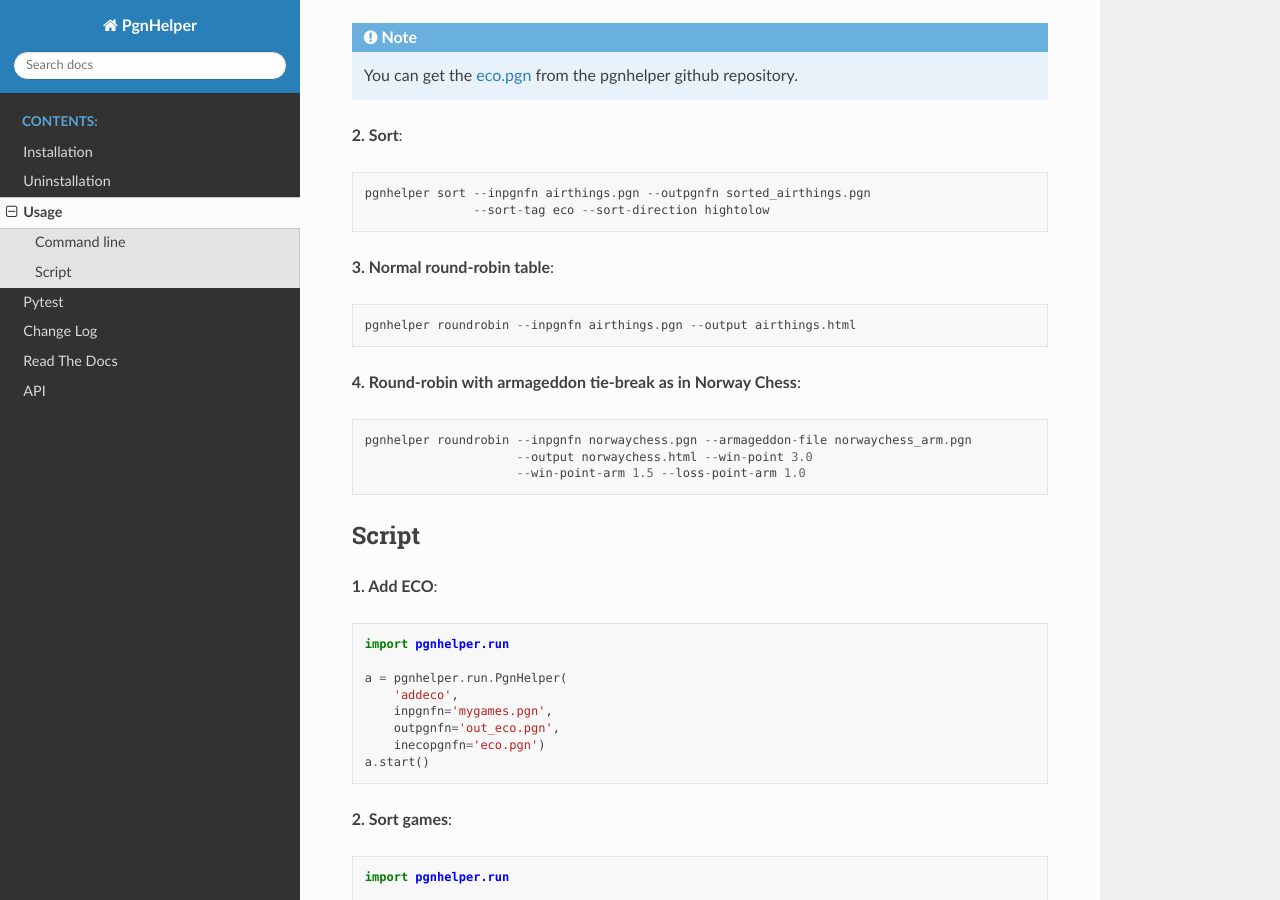
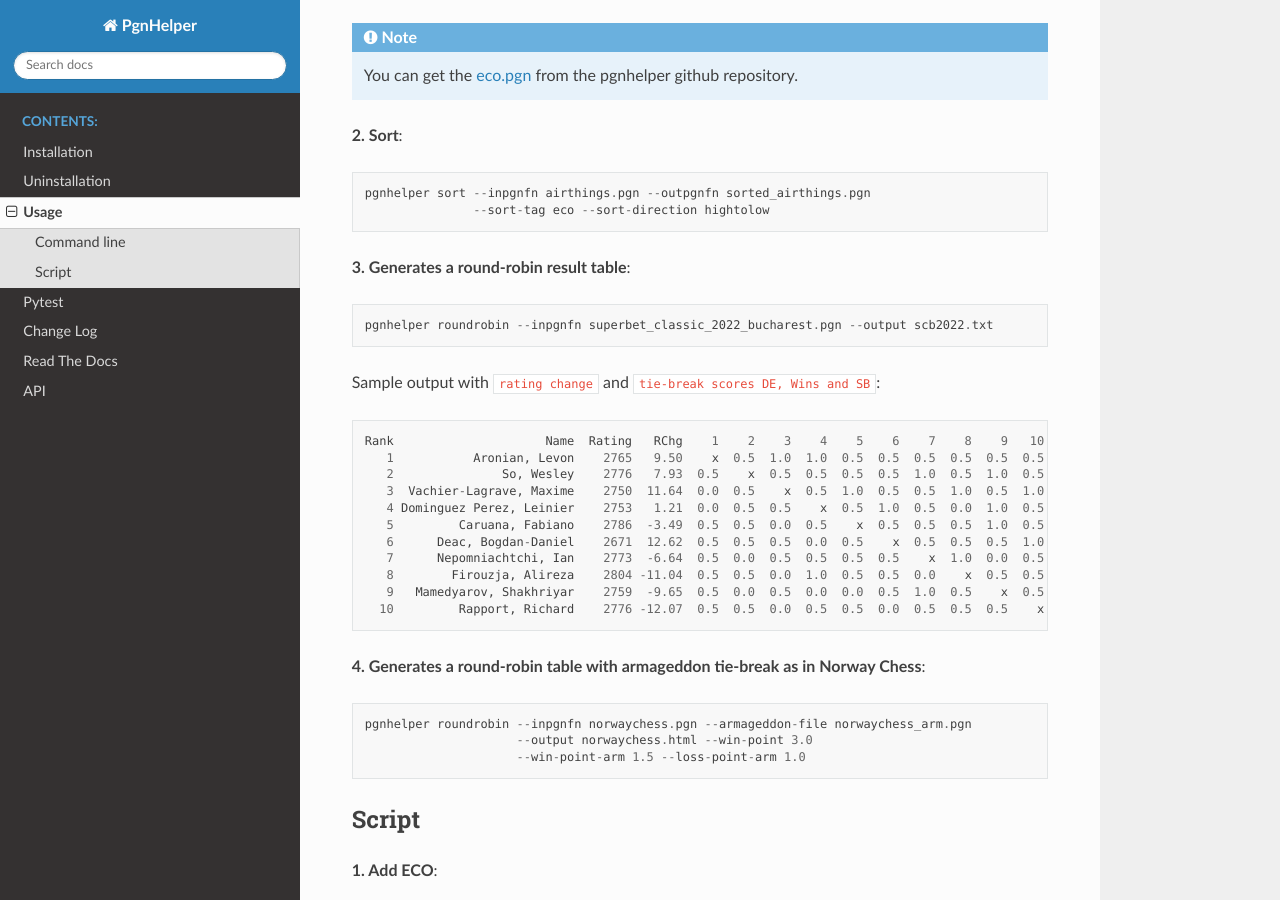
Before and after one commit to fsmosca/pgnhelper, a Sphinx documentation site: the page built from docs/usage.rst, in a window 1280 px wide and 900 px high, scrolled down 324 px. Built offline with Sphinx 7.4.7 and the Read the Docs theme 2.0.0, drawn with Linux system fonts in a browser that asks for light colours.

Commit message:
Update usage.rst

```diff
--- a/docs/usage.rst
+++ b/docs/usage.rst
@@ -17,11 +17,25 @@
    pgnhelper sort --inpgnfn airthings.pgn --outpgnfn sorted_airthings.pgn
                   --sort-tag eco --sort-direction hightolow
 
-**3. Normal round-robin table**::
+**3. Generates a round-robin result table**::
 
-   pgnhelper roundrobin --inpgnfn airthings.pgn --output airthings.html
+   pgnhelper roundrobin --inpgnfn superbet_classic_2022_bucharest.pgn --output scb2022.txt
 
-**4. Round-robin with armageddon tie-break as in Norway Chess**::
+Sample output with ``rating change`` and ``tie-break scores DE, Wins and SB``::
+
+ Rank                     Name  Rating   RChg    1    2    3    4    5    6    7    8    9   10  Games  Score  Score%  DE  Wins    SB
+    1           Aronian, Levon    2765   9.50    x  0.5  1.0  1.0  0.5  0.5  0.5  0.5  0.5  0.5      9    5.5   61.11 1.5     2 24.75
+    2               So, Wesley    2776   7.93  0.5    x  0.5  0.5  0.5  0.5  1.0  0.5  1.0  0.5      9    5.5   61.11 1.0     2 23.50
+    3  Vachier-Lagrave, Maxime    2750  11.64  0.0  0.5    x  0.5  1.0  0.5  0.5  1.0  0.5  1.0      9    5.5   61.11 0.5     3 23.00
+    4 Dominguez Perez, Leinier    2753   1.21  0.0  0.5  0.5    x  0.5  1.0  0.5  0.0  1.0  0.5      9    4.5   50.00 1.5     2 19.50
+    5         Caruana, Fabiano    2786  -3.49  0.5  0.5  0.0  0.5    x  0.5  0.5  0.5  1.0  0.5      9    4.5   50.00 1.0     1 19.25
+    6      Deac, Bogdan-Daniel    2671  12.62  0.5  0.5  0.5  0.0  0.5    x  0.5  0.5  0.5  1.0      9    4.5   50.00 0.5     1 19.75
+    7      Nepomniachtchi, Ian    2773  -6.64  0.5  0.0  0.5  0.5  0.5  0.5    x  1.0  0.0  0.5      9    4.0   44.44 1.0     1 18.00
+    8        Firouzja, Alireza    2804 -11.04  0.5  0.5  0.0  1.0  0.5  0.5  0.0    x  0.5  0.5      9    4.0   44.44 0.0     1 18.00
+    9   Mamedyarov, Shakhriyar    2759  -9.65  0.5  0.0  0.5  0.0  0.0  0.5  1.0  0.5    x  0.5      9    3.5   38.89 0.5     1 15.50
+   10         Rapport, Richard    2776 -12.07  0.5  0.5  0.0  0.5  0.5  0.0  0.5  0.5  0.5    x      9    3.5   38.89 0.5     0 15.75
+
+**4. Generates a round-robin table with armageddon tie-break as in Norway Chess**::
 
    pgnhelper roundrobin --inpgnfn norwaychess.pgn --armageddon-file norwaychess_arm.pgn
                         --output norwaychess.html --win-point 3.0
```
